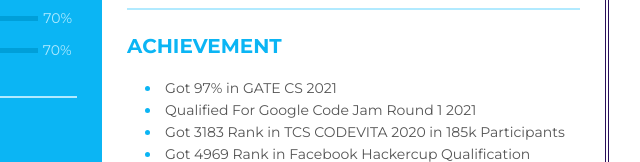
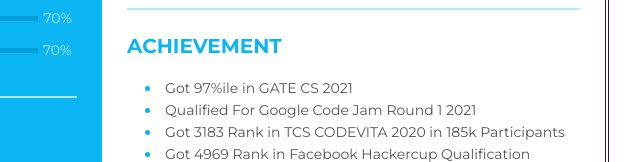
Before and after one commit to krishna6431/MyPrivateRepository, a plain HTML site: page WebTechnology-Lab-Assignment/Lab-Assignment-2/index.html in a window 1280 px wide. Shown: the part 826-988 px from the top of the page, 431-1071 px from the left. Drawn offline with Linux system fonts and the light colour scheme.

Commit message:
updated lab2 assignment

```diff
--- a/WebTechnology-Lab-Assignment/Lab-Assignment-2/index.html
+++ b/WebTechnology-Lab-Assignment/Lab-Assignment-2/index.html
@@ -283,7 +283,7 @@
                     </div>
                     <li class="achievement">
                     </li>
-                    <p>Got 97% in GATE CS 2021</p>
+                    <p>Got 97%ile in GATE CS 2021</p>
                     <li class="achievement">
                     </li>
                     <p>Qualified For Google Code Jam Round 1 2021</p>
```
